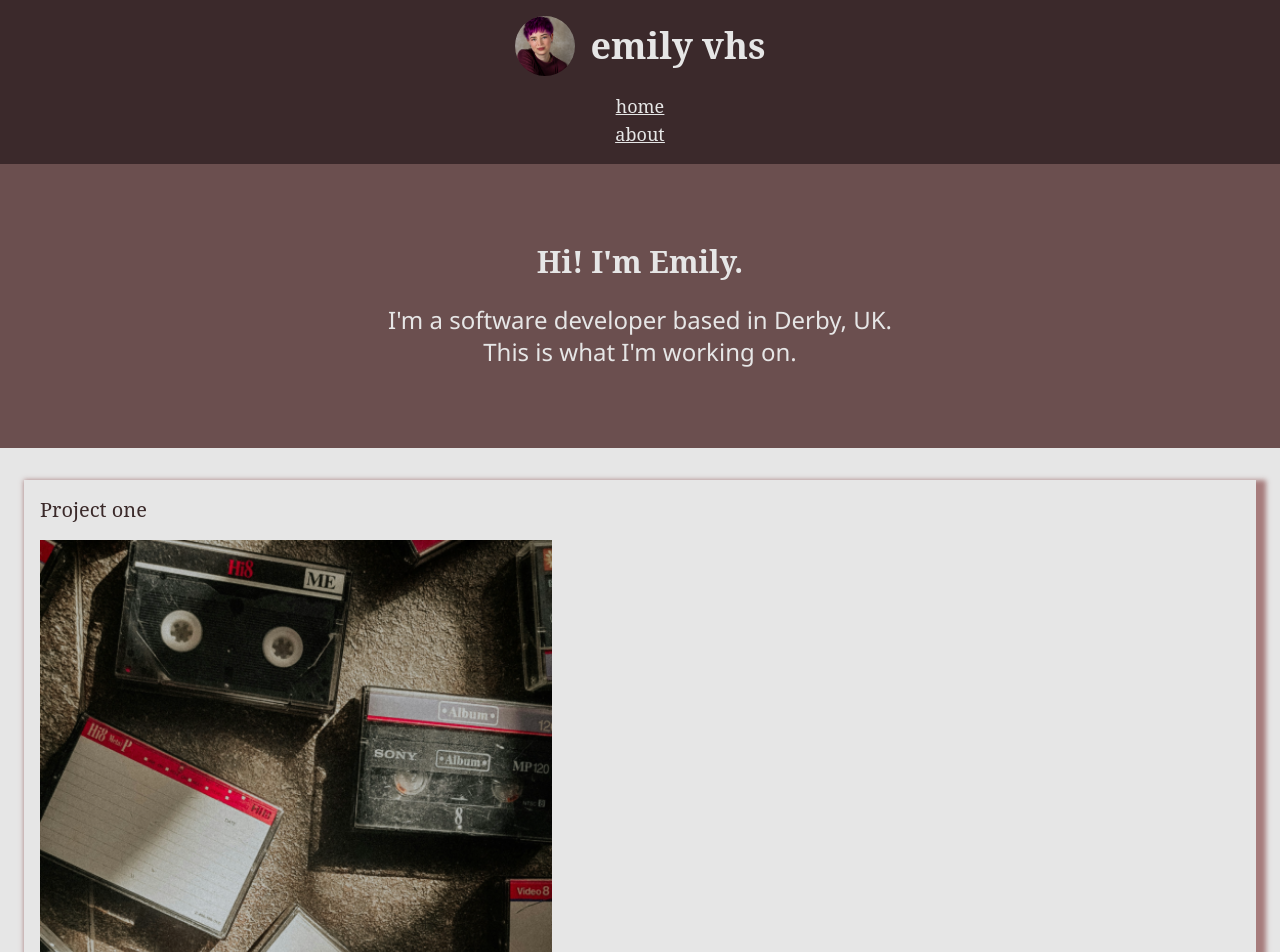
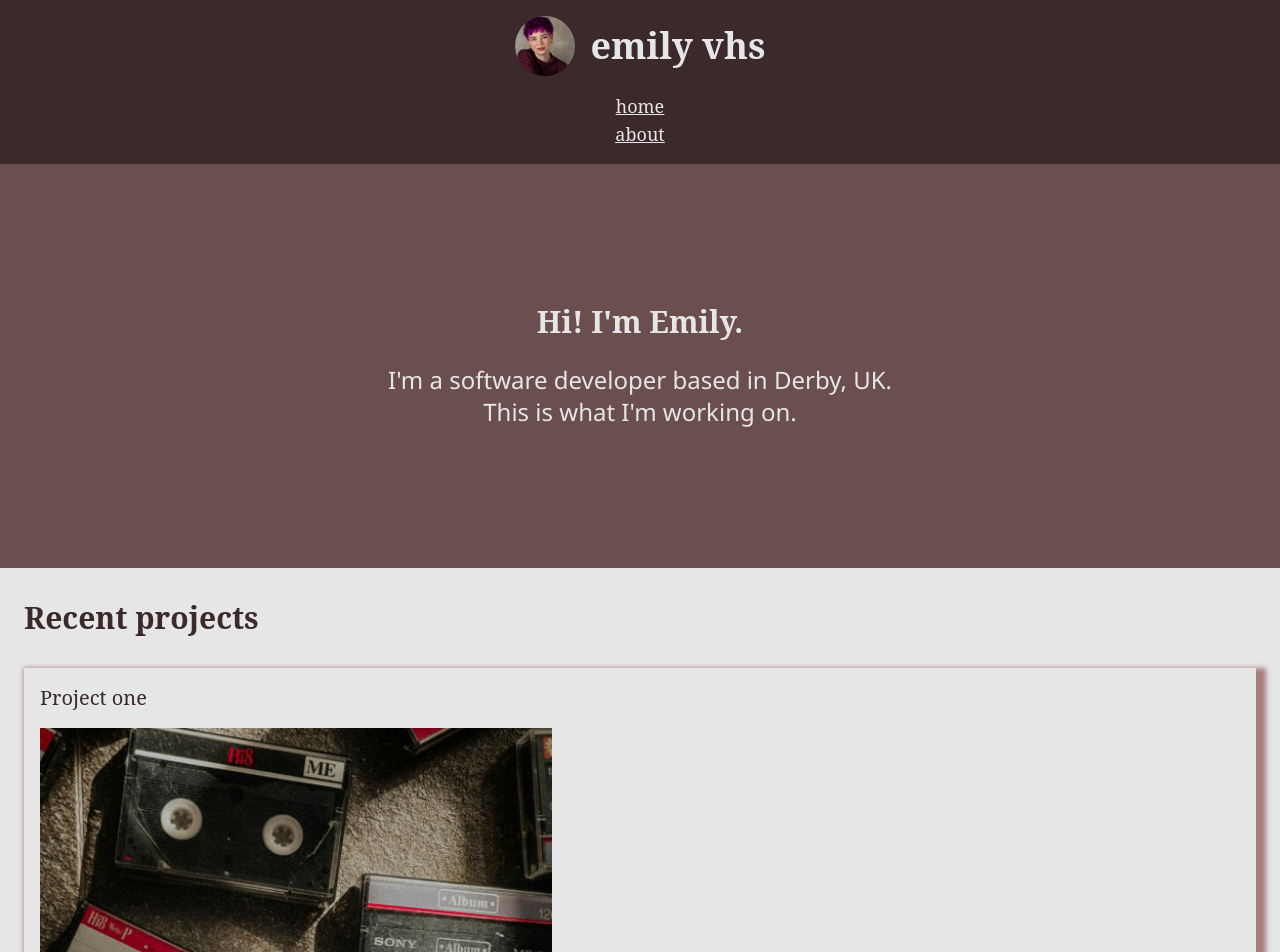
Before and after one commit to emilyvhs/portfolio-react, a React (Vite) app: page / in a window 1280 px wide. Shown: the top 952 px of the page. Built offline with nearby package versions, Linux system fonts and the light colour scheme; a web font is replaced by a local one.

Commit message:
Added 'recent projects' title to HomePage portfolio section and adjusted styling

```diff
--- a/src/components/PortfolioBox.jsx
+++ b/src/components/PortfolioBox.jsx
@@ -8,7 +8,7 @@ export default function PortfolioBox({title, image, description, alt, link}){
     return (
         <div className="
         flex flex-col
-        p-4 gap-4
+        p-4 gap-4 mb-4
         shadow-[5px_5px_5px_5px_#a67c7c]
         hover:shadow-[7px_7px_7px_7px_#6B4F4F]
         ">
--- a/src/pages/HomePage.jsx
+++ b/src/pages/HomePage.jsx
@@ -8,7 +8,7 @@ export default function HomePage() {
 
         <>
 
-            <section className="text-center p-20
+            <section className="text-center px-20 py-35
             bg-[#6b4f4f] text-[#e6e6e6]">
                 <div>
                     <H2 text="Hi! I'm Emily." />
@@ -18,7 +18,9 @@ export default function HomePage() {
             </section>
 
             <section className="flex flex-col
-            bg-[#e6e6e6] text-[#3b2a2a] px-6 py-8 gap-8">
+            bg-[#e6e6e6] text-[#3b2a2a]
+            px-6 py-8 gap-2">
+                <H2 text="Recent projects" />
                 <PortfolioSection />
             </section>
 
```
Also changed, not shown: src/App.css (deleted).
